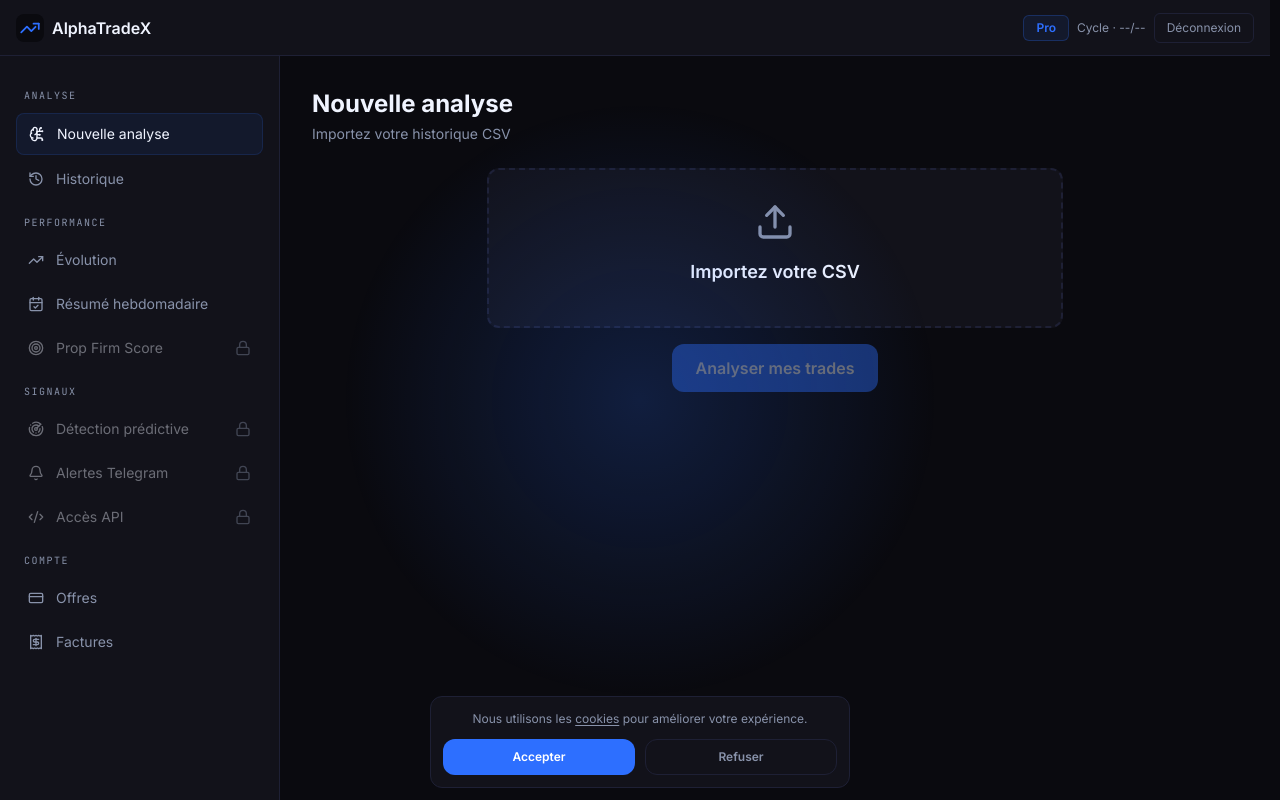
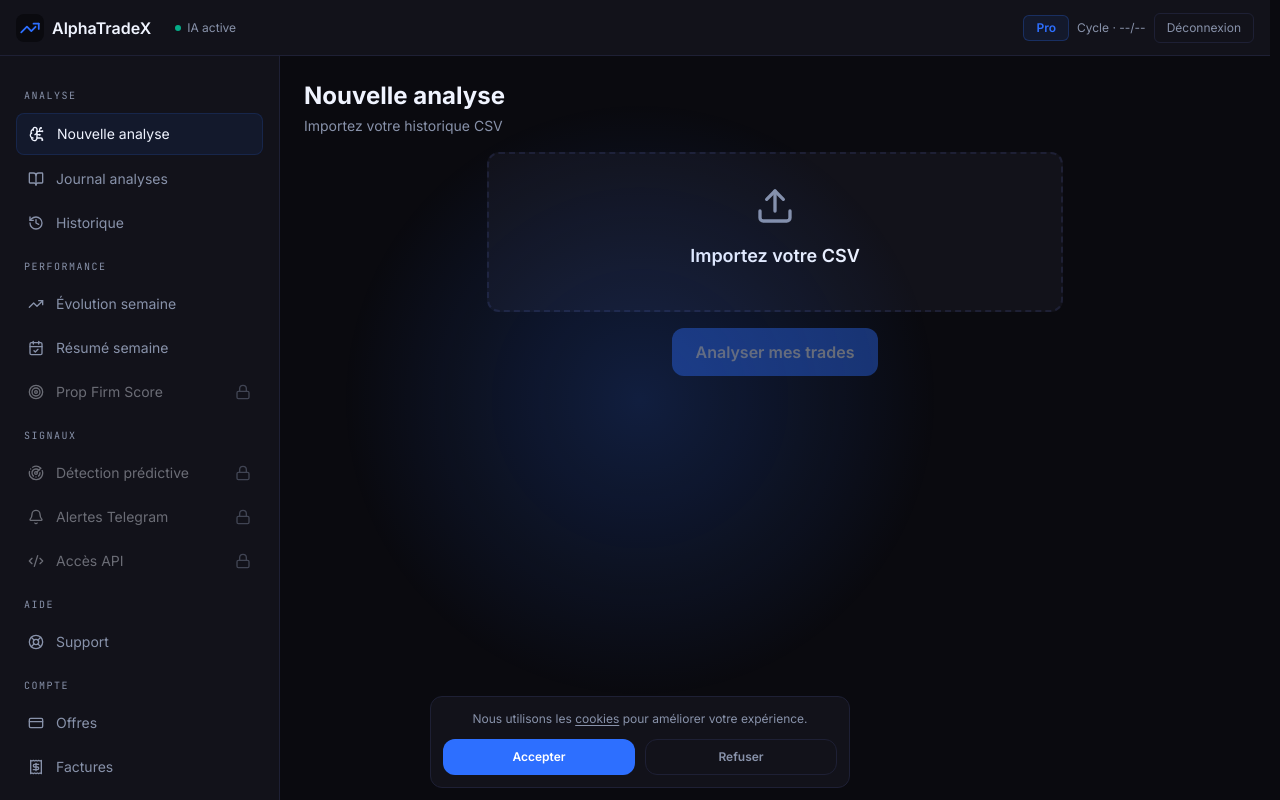
Before and after one commit to Sacha-10/alpha, a Next.js app: page /dashboard in a window 1280 px wide. Built offline with nearby package versions, Linux system fonts and the light colour scheme.

Commit message:
feat: IA active topbar + quota restructuré + aide sidebar + bouton mon analyse

```diff
--- a/app/dashboard/DashboardClient.tsx
+++ b/app/dashboard/DashboardClient.tsx
@@ -15,12 +15,14 @@ import UploadZone from "@/components/UploadZone";
 import type { AiAnalysisResult } from "@/lib/tradingAnalysisTypes";
 import {
   Bell,
+  BookOpen,
   BrainCircuit,
   CalendarCheck,
   Code2,
   CreditCard,
   FileText,
   History,
+  LifeBuoy,
   Lock,
   Radar,
   Receipt,
@@ -64,12 +66,14 @@ type DashboardView =
   | "nouvelle-analyse"
   | "mon-analyse"
   | "historique"
+  | "journal-analyses"
   | "evolution"
   | "resume-hebdomadaire"
   | "prop-firm-score"
   | "detection-predictive"
   | "alertes-telegram"
-  | "acces-api";
+  | "acces-api"
+  | "support";
 
 function normalizeApiError(message: unknown): string {
   if (typeof message !== "string") return "Erreur d'analyse.";
@@ -113,6 +117,8 @@ export default function DashboardClient() {
   const [mainView, setMainView] = useState<DashboardView>("nouvelle-analyse");
 
   const [hasSessionReport, setHasSessionReport] = useState(false);
+  const [pendingFile, setPendingFile] = useState<File | null>(null);
+  const [uploadZoneKey, setUploadZoneKey] = useState(0);
 
   // BUG 2 — Restore last report from sessionStorage on mount
   useEffect(() => {
@@ -175,6 +181,8 @@ export default function DashboardClient() {
     setAnalysesLeft(undefined);
     setAnalysesLimit(undefined);
     setHasSessionReport(false);
+    setPendingFile(null);
+    setUploadZoneKey((k) => k + 1);
     setMainView((prev) => (prev === "mon-analyse" ? "nouvelle-analyse" : prev));
     // BUG 2 — Clear sessionStorage when user uploads a new file
     sessionStorage.removeItem(SESSION_KEY_REPORT);
@@ -222,13 +230,6 @@ export default function DashboardClient() {
       setLoading(false);
     }
   }, [fetchUserData]);
-
-  const onAnalyzeFile = useCallback(
-    (file: File) => {
-      void runAnalyze(file);
-    },
-    [runAnalyze]
-  );
 
   function formatResetDate(dateStr: string): string {
     const d = new Date(dateStr);
@@ -365,11 +366,14 @@ export default function DashboardClient() {
     if (mainView === "historique") {
       return <EmptyFeaturePage icon={History} title="Historique" />;
     }
+    if (mainView === "journal-analyses") {
+      return <EmptyFeaturePage icon={BookOpen} title="Journal analyses" />;
+    }
     if (mainView === "evolution") {
-      return <EmptyFeaturePage icon={TrendingUp} title="Évolution" />;
+      return <EmptyFeaturePage icon={TrendingUp} title="Évolution semaine" />;
     }
     if (mainView === "resume-hebdomadaire") {
-      return <EmptyFeaturePage icon={CalendarCheck} title="Résumé hebdomadaire" />;
+      return <EmptyFeaturePage icon={CalendarCheck} title="Résumé semaine" />;
     }
     if (mainView === "prop-firm-score") {
       return <EmptyFeaturePage icon={Target} title="Prop Firm Score" />;
@@ -383,42 +387,93 @@ export default function DashboardClient() {
     if (mainView === "acces-api") {
       return <EmptyFeaturePage icon={Code2} title="Accès API" />;
     }
+    if (mainView === "support") {
+      return <EmptyFeaturePage icon={LifeBuoy} title="Support" />;
+    }
 
     // nouvelle-analyse
     return (
-      <>
-        <div>
+      <div className="flex min-h-0 flex-1 flex-col overflow-hidden">
+        <div className="shrink-0">
           <h1 className="text-2xl font-bold text-primary">Nouvelle analyse</h1>
           <p className="mt-1 text-sm text-secondary">Importez votre historique CSV</p>
         </div>
 
-        <div className="mx-auto mt-8 w-full max-w-xl">
-          <UploadZone loading={loading} onAnalyze={onAnalyzeFile} />
+        <div className="mx-auto mt-4 w-full max-w-xl shrink-0">
+          <UploadZone
+            key={uploadZoneKey}
+            loading={loading}
+            onFileChange={setPendingFile}
+          />
+        </div>
+
+        <div className="mt-4 flex shrink-0 flex-wrap justify-center gap-3">
+          <button
+            type="button"
+            className="btn-primary py-2.5 px-6 disabled:cursor-not-allowed disabled:opacity-40"
+            disabled={!pendingFile || loading}
+            onClick={() => {
+              if (pendingFile) void runAnalyze(pendingFile);
+            }}
+          >
+            {loading ? (
+              <span className="flex items-center justify-center gap-3">
+                <svg className="h-5 w-5 animate-spin" viewBox="0 0 24 24">
+                  <circle
+                    className="opacity-25"
+                    cx="12"
+                    cy="12"
+                    r="10"
+                    stroke="currentColor"
+                    strokeWidth="4"
+                    fill="none"
+                  />
+                  <path
+                    className="opacity-75"
+                    fill="currentColor"
+                    d="M4 12a8 8 0 018-8V0C5.373 0 0 5.373 0 12h4z"
+                  />
+                </svg>
+                L&apos;IA analyse vos trades...
+              </span>
+            ) : (
+              "Analyser mes trades"
+            )}
+          </button>
+          {hasSessionReport ? (
+            <button
+              type="button"
+              className="btn-outline py-2.5 px-6"
+              onClick={() => setMainView("mon-analyse")}
+            >
+              Mon analyse
+            </button>
+          ) : null}
         </div>
 
         {error ? (
-          <p className="mt-4 text-sm text-red" role="alert">
+          <p className="mt-3 shrink-0 text-sm text-red" role="alert">
             {error}
           </p>
         ) : null}
 
         {hasSessionReport && analysis ? (
-          <section className="mt-12">
-            <h2 className="mb-4 text-sm font-semibold text-primary">Dernière analyse</h2>
-            <div className="grid grid-cols-1 gap-4 md:grid-cols-3">
-              <div className="rounded-xl border border-border bg-card p-5">
+          <section className="mt-6 min-h-0 shrink-0">
+            <h2 className="mb-3 text-sm font-semibold text-primary">Dernière analyse</h2>
+            <div className="grid grid-cols-1 gap-3 md:grid-cols-3">
+              <div className="rounded-xl border border-border bg-card p-4">
                 <p className="text-xs text-secondary">Score psychologique</p>
                 <p className={`mt-2 font-mono text-2xl font-bold ${psychScoreColor}`}>
                   {lastPsychScore ?? "--"}/100
                 </p>
               </div>
-              <div className="rounded-xl border border-border bg-card p-5">
+              <div className="rounded-xl border border-border bg-card p-4">
                 <p className="text-xs text-secondary">Win rate</p>
                 <p className="mt-2 font-mono text-2xl font-bold text-cyan">
                   {lastWinRate !== null ? `${lastWinRate.toFixed(1)}%` : "--"}
                 </p>
               </div>
-              <div className="rounded-xl border border-border bg-card p-5">
+              <div className="rounded-xl border border-border bg-card p-4">
                 <p className="text-xs text-secondary">PnL total</p>
                 <p
                   className={`mt-2 font-mono text-2xl font-bold ${
@@ -433,7 +488,7 @@ export default function DashboardClient() {
             </div>
           </section>
         ) : null}
-      </>
+      </div>
     );
   }
 
@@ -441,15 +496,21 @@ export default function DashboardClient() {
     <div className="h-screen overflow-hidden bg-background text-primary">
       <header className="h-14 shrink-0 border-b border-border bg-card">
         <div className="flex h-full items-center justify-between px-4">
+          <div className="flex min-w-0 flex-1 items-center gap-6">
             <button
               type="button"
               onClick={() => router.push("/")}
-            className="flex items-center gap-2 text-left"
+              className="flex shrink-0 items-center gap-2 text-left"
             >
               <LogoSvg />
               <span className="font-semibold text-primary">AlphaTradeX</span>
             </button>
-          <div className="flex items-center gap-2">
+            <div className="flex items-center gap-1.5">
+              <span className="h-1.5 w-1.5 animate-pulse rounded-full bg-green" aria-hidden />
+              <span className="text-xs text-secondary">IA active</span>
+            </div>
+          </div>
+          <div className="flex shrink-0 items-center gap-2">
             <span className="rounded-md border border-[#2D6FFF40] bg-[#2D6FFF15] px-3 py-1 text-xs font-semibold text-blue">
               {planLabel}
             </span>
@@ -484,6 +545,12 @@ export default function DashboardClient() {
               />
             ) : null}
             <SidebarNavRow
+              icon={BookOpen}
+              label="Journal analyses"
+              active={mainView === "journal-analyses"}
+              onSelect={() => setMainView("journal-analyses")}
+            />
+            <SidebarNavRow
               icon={History}
               label="Historique"
               locked={historiqueLocked}
@@ -495,7 +562,7 @@ export default function DashboardClient() {
             <SectionLabel>Performance</SectionLabel>
             <SidebarNavRow
               icon={TrendingUp}
-              label="Évolution"
+              label="Évolution semaine"
               locked={evolutionLocked}
               lockPlanLabel="Premium"
               active={mainView === "evolution"}
@@ -503,7 +570,7 @@ export default function DashboardClient() {
             />
             <SidebarNavRow
               icon={CalendarCheck}
-              label="Résumé hebdomadaire"
+              label="Résumé semaine"
               locked={resumeLocked}
               lockPlanLabel="Premium"
               active={mainView === "resume-hebdomadaire"}
@@ -544,6 +611,20 @@ export default function DashboardClient() {
               onSelect={() => setMainView("acces-api")}
             />
 
+            <SectionLabel>AIDE</SectionLabel>
+            <SidebarNavRow
+              icon={LifeBuoy}
+              label="Support"
+              active={mainView === "support"}
+              onSelect={() => {
+                if (isPro) {
+                  window.open("/help", "_blank", "noopener,noreferrer");
+                } else {
+                  setMainView("support");
+                }
+              }}
+            />
+
             <SectionLabel>Compte</SectionLabel>
             <SidebarNavRow
               icon={CreditCard}
@@ -560,25 +641,28 @@ export default function DashboardClient() {
           </div>
 
           {showQuotaCard ? (
-            <div className="mt-auto shrink-0 rounded-xl border border-border bg-background p-4 pt-6">
-              <p className="mb-2 text-xs text-secondary">Analyses utilisées</p>
-              <div className="h-1 w-full rounded-full bg-border">
-                <div
-                  className="h-full rounded-full bg-[#2D6FFF]"
-                  style={{ width: `${progressWidth}%` }}
-                />
-              </div>
-              <div className="mt-2 flex justify-between gap-2">
+            <div className="mt-auto shrink-0 rounded-xl border border-border bg-[#0A0A0F] p-4">
+              <div className="mb-2 flex items-center justify-between">
+                <span className="text-xs text-secondary">Analyses restantes</span>
                 <span className="font-mono text-xs text-primary">
                   {analysesUsed}/{analysesLimit}
                 </span>
-                <span className="text-xs text-secondary">{cycleLabel}</span>
+              </div>
+              <div className="h-1 w-full bg-[#1E2035]">
+                <div
+                  className="h-full bg-[#2D6FFF]"
+                  style={{ width: `${progressWidth}%` }}
+                />
               </div>
             </div>
           ) : null}
         </aside>
 
-        <main className="flex min-h-0 flex-1 flex-col overflow-y-auto bg-[#0A0A0F] p-8">
+        <main
+          className={`flex min-h-0 flex-1 flex-col bg-[#0A0A0F] p-6 ${
+            mainView === "nouvelle-analyse" ? "overflow-hidden" : "overflow-y-auto"
+          }`}
+        >
           <div className="flex shrink-0 flex-col gap-4">
             {showSuccessBanner ? (
               <div
@@ -610,9 +694,7 @@ export default function DashboardClient() {
             ) : null}
           </div>
 
-          <div
-            className={`flex min-h-0 flex-1 flex-col ${mainView === "nouvelle-analyse" ? "space-y-6" : ""}`}
-          >
+          <div className="flex min-h-0 flex-1 flex-col">
             {mainView !== "nouvelle-analyse" && mainView !== "mon-analyse" ? (
               <div className="flex min-h-0 flex-1 flex-col items-center justify-center">
                 {renderMainContent()}
--- a/components/UploadZone.tsx
+++ b/components/UploadZone.tsx
@@ -3,18 +3,16 @@
 import { AnimatePresence, motion } from "framer-motion";
 import { CheckCircle2, Upload } from "lucide-react";
 import { useRef, useState, type DragEvent } from "react";
-import ExportGuide from "./ExportGuide";
 
 interface Props {
-  onAnalyze: (file: File) => void;
-  loading: boolean;
+  loading?: boolean;
+  onFileChange?: (file: File | null) => void;
 }
 
-export default function UploadZone({ onAnalyze, loading }: Props) {
+export default function UploadZone({ loading = false, onFileChange }: Props) {
   const [dragging, setDragging] = useState(false);
   const [file, setFile] = useState<File | null>(null);
   const [error, setError] = useState("");
-  const [showGuide, setShowGuide] = useState(false);
   const inputRef = useRef<HTMLInputElement>(null);
 
   function handleFile(f: File) {
@@ -26,6 +24,7 @@ export default function UploadZone({ onAnalyze, loading }: Props) {
     }
     setError("");
     setFile(f);
+    onFileChange?.(f);
   }
 
   function handleDrop(e: DragEvent<HTMLDivElement>) {
@@ -38,7 +37,11 @@ export default function UploadZone({ onAnalyze, loading }: Props) {
   return (
     <div className="w-full max-w-2xl mx-auto">
       <motion.div
-        className={`relative border-2 border-dashed rounded-xl p-8 text-center cursor-pointer transition-all duration-200 ${
+        className={`relative border-2 border-dashed rounded-xl p-8 text-center transition-all duration-200 ${
+          loading
+            ? "cursor-not-allowed opacity-60"
+            : "cursor-pointer"
+        } ${
           dragging
             ? "border-blue bg-blue/5 shadow-blue"
             : file
@@ -47,18 +50,21 @@ export default function UploadZone({ onAnalyze, loading }: Props) {
         }`}
         onDragOver={(e) => {
           e.preventDefault();
-          setDragging(true);
+          if (!loading) setDragging(true);
         }}
         onDragLeave={() => setDragging(false)}
-        onDrop={handleDrop}
-        onClick={() => inputRef.current?.click()}
-        whileHover={{ scale: 1.01 }}
+        onDrop={loading ? undefined : handleDrop}
+        onClick={() => {
+          if (!loading) inputRef.current?.click();
+        }}
+        whileHover={loading ? undefined : { scale: 1.01 }}
       >
         <input
           ref={inputRef}
           type="file"
           accept=".csv"
           className="hidden"
+          disabled={loading}
           onChange={(e) => {
             const f = e.target.files?.[0];
             if (f) handleFile(f);
@@ -100,53 +106,6 @@ export default function UploadZone({ onAnalyze, loading }: Props) {
       {error ? (
         <p className="text-red text-sm mt-2 text-center">{error}</p>
       ) : null}
-
-      <button
-        type="button"
-        onClick={() => file && onAnalyze(file)}
-        disabled={!file || loading}
-        className="btn-primary mx-auto mt-4 block py-2.5 px-6 disabled:opacity-40 disabled:cursor-not-allowed"
-      >
-        {loading ? (
-          <span className="flex items-center justify-center gap-3">
-            <svg className="animate-spin h-5 w-5" viewBox="0 0 24 24">
-              <circle
-                className="opacity-25"
-                cx="12"
-                cy="12"
-                r="10"
-                stroke="currentColor"
-                strokeWidth="4"
-                fill="none"
-              />
-              <path
-                className="opacity-75"
-                fill="currentColor"
-                d="M4 12a8 8 0 018-8V0C5.373 0 0 5.373 0 12h4z"
-              />
-            </svg>
-            L&apos;IA analyse vos trades...
-          </span>
-        ) : (
-          "Analyser mes trades"
-        )}
-      </button>
-
-      {loading ? (
-        <div className="mt-4">
-          <div className="w-full bg-card rounded-full h-1.5 overflow-hidden">
-            <motion.div
-              className="h-full bg-blue rounded-full"
-              animate={{ width: ["0%", "85%"] }}
-              transition={{ duration: 10 }}
-            />
-          </div>
-        </div>
-      ) : null}
-
-      {showGuide ? (
-        <ExportGuide onClose={() => setShowGuide(false)} />
-      ) : null}
     </div>
   );
 }
```
Also changed, not shown: app/pricing/page.tsx (+8 -8 lines). Lines whose indentation alone changed are shown as unchanged.
